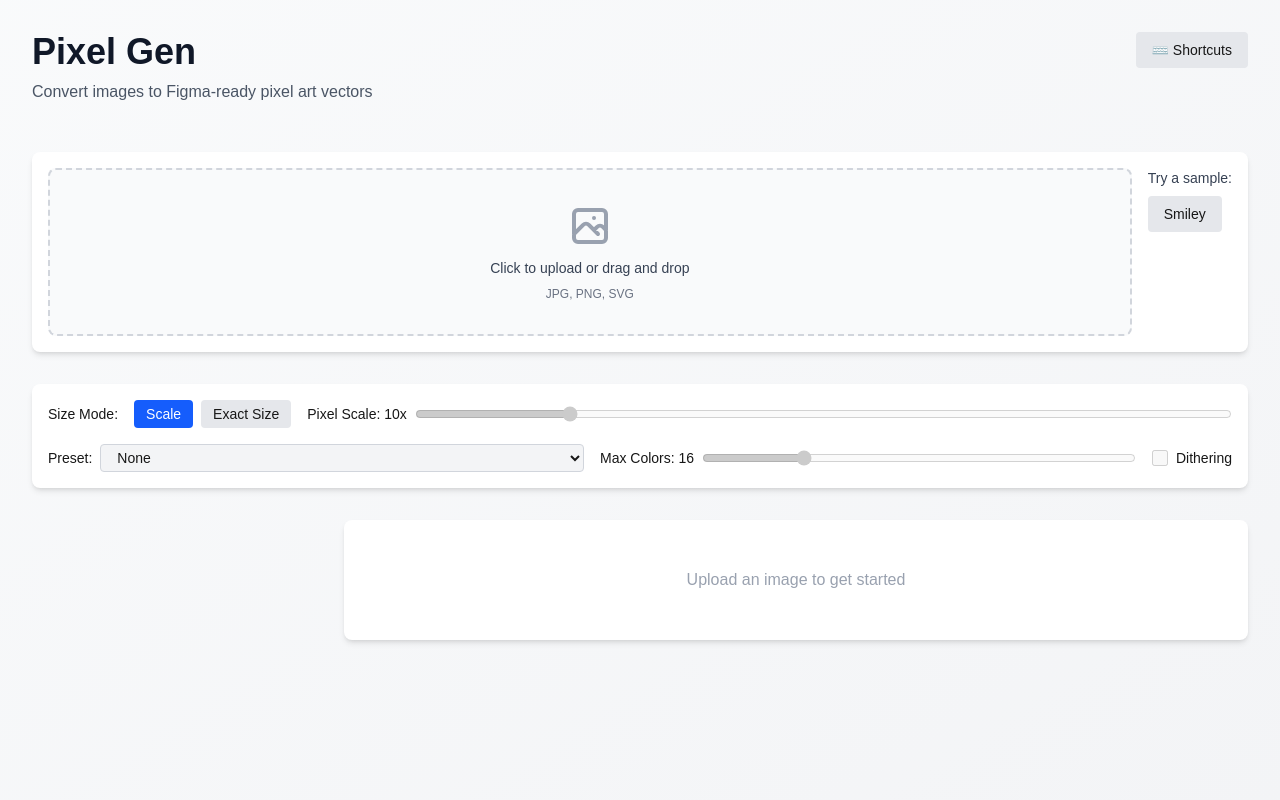
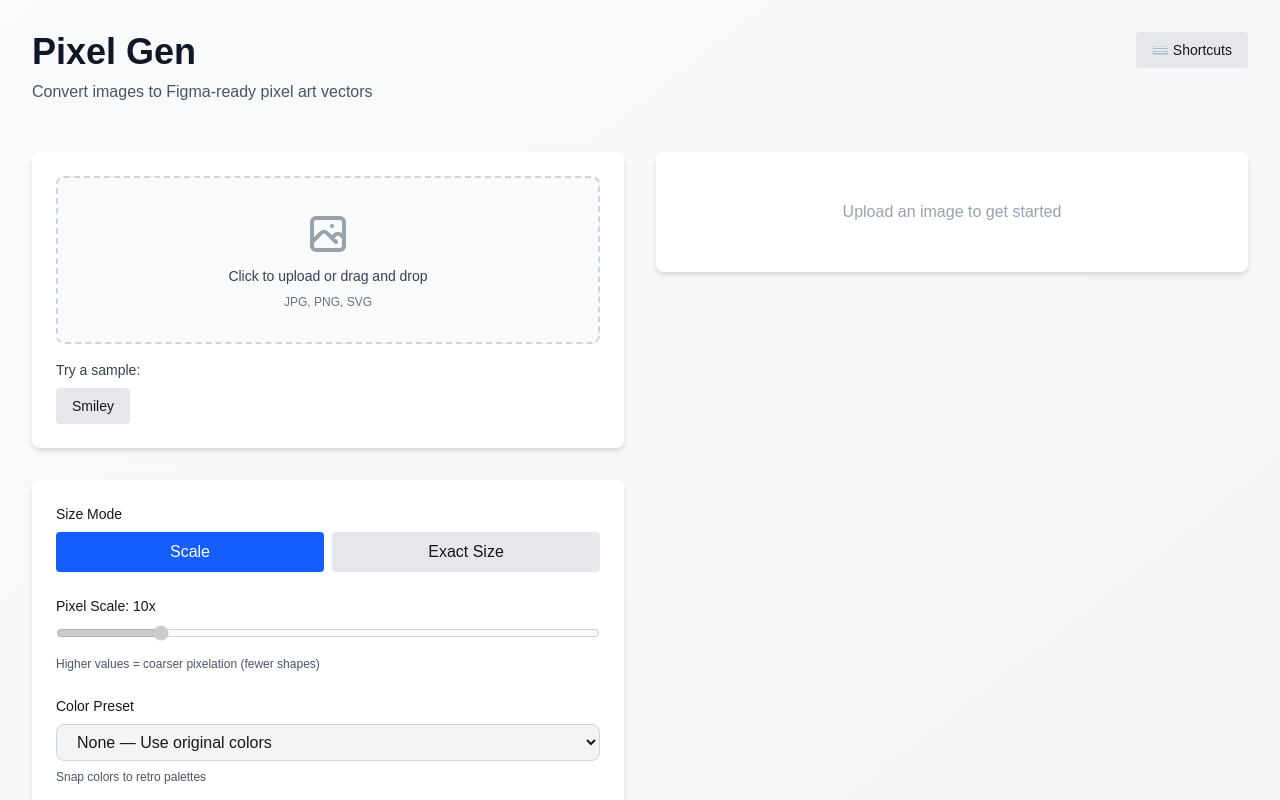
Before and after one commit to mattfwilson/pixel_gen, a Next.js app: page / in a window 1280 px wide. Shown: the top 800 px of the page. Built offline with nearby package versions, Linux system fonts and the light colour scheme.

Commit message:
Revert "Redesign layout: compact controls, larger preview area"
This reverts commit 3b3bb1dbc0ce42a360dbab7827a4e717e9e06e2f.

```diff
--- a/app/page.tsx
+++ b/app/page.tsx
@@ -252,33 +252,30 @@
           </div>
         </header>
 
-        {/* Upload Section - Full Width */}
-        <div className="bg-white p-4 rounded-lg shadow-md mb-8">
-          <div className="flex gap-4 items-start">
-            <div className="flex-1">
+        <div className="grid grid-cols-1 lg:grid-cols-2 gap-8">
+          {/* Left Column: Upload and Controls */}
+          <div className="flex flex-col gap-8">
+            <div className="bg-white p-6 rounded-lg shadow-md flex flex-col gap-4">
               <ImageUpload
                 onImageSelect={handleImageSelect}
                 disabled={processing}
               />
-            </div>
               <SampleImages
                 onSampleSelect={handleSampleSelect}
                 disabled={processing}
               />
             </div>
-        </div>
 
-        {/* Controls Section - Full Width */}
-        <div className="bg-white p-4 rounded-lg shadow-md mb-8">
-          <div className="flex flex-col gap-4">
-            {/* Row 1: Size Mode */}
-            <div className="flex gap-4 items-center">
-              <label className="text-sm font-medium whitespace-nowrap">Size Mode:</label>
+            <div className="bg-white p-6 rounded-lg shadow-md flex flex-col gap-6">
+              <div>
+                <label className="block text-sm font-medium mb-2">
+                  Size Mode
+                </label>
                 <div className="flex gap-2">
                   <button
                     onClick={() => handleSizeModeChange('scale')}
                     disabled={processing || !uploadedFile}
-                  className={`px-3 py-1 text-sm rounded transition-colors ${
+                    className={`flex-1 px-4 py-2 rounded transition-colors ${
                       sizeMode === 'scale'
                         ? 'bg-blue-600 text-white'
                         : 'bg-gray-200 hover:bg-gray-300'
@@ -289,7 +286,7 @@
                   <button
                     onClick={() => handleSizeModeChange('exact')}
                     disabled={processing || !uploadedFile}
-                  className={`px-3 py-1 text-sm rounded transition-colors ${
+                    className={`flex-1 px-4 py-2 rounded transition-colors ${
                       sizeMode === 'exact'
                         ? 'bg-blue-600 text-white'
                         : 'bg-gray-200 hover:bg-gray-300'
@@ -298,10 +295,11 @@
                     Exact Size
                   </button>
                 </div>
+              </div>
 
               {sizeMode === 'scale' ? (
-                <div className="flex-1 flex items-center gap-2">
-                  <label htmlFor="pixelSize" className="text-sm font-medium whitespace-nowrap">
+                <div>
+                  <label htmlFor="pixelSize" className="block text-sm font-medium mb-2">
                     Pixel Scale: {pixelSize}x
                   </label>
                   <input
@@ -312,12 +310,18 @@
                     value={pixelSize}
                     onChange={e => handlePixelSizeChange(Number(e.target.value))}
                     disabled={processing || !uploadedFile}
-                    className="flex-1"
+                    className="w-full"
                   />
+                  <p className="text-xs text-gray-600 mt-2">
+                    Higher values = coarser pixelation (fewer shapes)
+                  </p>
                 </div>
               ) : (
-                <div className="flex gap-2 items-center">
-                  <label htmlFor="exactWidth" className="text-sm font-medium">W:</label>
+                <div className="flex gap-4">
+                  <div className="flex-1">
+                    <label htmlFor="exactWidth" className="block text-sm font-medium mb-2">
+                      Width
+                    </label>
                     <input
                       id="exactWidth"
                       type="number"
@@ -326,9 +330,13 @@
                       value={exactWidth}
                       onChange={e => handleExactSizeChange(Number(e.target.value), exactHeight)}
                       disabled={processing || !uploadedFile}
-                    className="w-20 px-2 py-1 border border-gray-300 rounded text-sm"
+                      className="w-full px-4 py-2 border border-gray-300 rounded-lg"
                     />
-                  <label htmlFor="exactHeight" className="text-sm font-medium">H:</label>
+                  </div>
+                  <div className="flex-1">
+                    <label htmlFor="exactHeight" className="block text-sm font-medium mb-2">
+                      Height
+                    </label>
                     <input
                       id="exactHeight"
                       type="number"
@@ -337,36 +345,38 @@
                       value={exactHeight}
                       onChange={e => handleExactSizeChange(exactWidth, Number(e.target.value))}
                       disabled={processing || !uploadedFile}
-                    className="w-20 px-2 py-1 border border-gray-300 rounded text-sm"
+                      className="w-full px-4 py-2 border border-gray-300 rounded-lg"
                     />
                   </div>
+                </div>
               )}
-            </div>
 
-            {/* Row 2: Color Controls */}
-            <div className="flex gap-4 items-center">
-              <div className="flex-1 flex items-center gap-2">
-                <label htmlFor="colorPreset" className="text-sm font-medium whitespace-nowrap">
-                  Preset:
+              <div>
+                <label htmlFor="colorPreset" className="block text-sm font-medium mb-2">
+                  Color Preset
                 </label>
                 <select
                   id="colorPreset"
                   value={selectedPreset}
                   onChange={e => handlePresetChange(e.target.value)}
                   disabled={processing || !uploadedFile}
-                  className="flex-1 px-3 py-1 text-sm border border-gray-300 rounded focus:ring-2 focus:ring-blue-500 focus:border-transparent disabled:bg-gray-100"
+                  className="w-full px-4 py-2 border border-gray-300 rounded-lg focus:ring-2 focus:ring-blue-500 focus:border-transparent disabled:bg-gray-100"
                 >
                   {COLOR_PRESETS.map(preset => (
                     <option key={preset.name} value={preset.name}>
-                      {preset.name}
+                      {preset.name} {preset.description && `— ${preset.description}`}
                     </option>
                   ))}
                 </select>
+                <p className="text-xs text-gray-600 mt-2">
+                  Snap colors to retro palettes
+                </p>
               </div>
 
-              <div className="flex-1 flex items-center gap-2">
-                <label htmlFor="paletteSize" className="text-sm font-medium whitespace-nowrap">
+              <div>
+                <label htmlFor="paletteSize" className="block text-sm font-medium mb-2">
                   Max Colors: {paletteSize}
+                  {selectedPreset !== 'None' && <span className="text-xs text-gray-500 ml-2">(disabled - using preset)</span>}
                 </label>
                 <input
                   id="paletteSize"
@@ -376,11 +386,15 @@
                   value={paletteSize}
                   onChange={e => handlePaletteSizeChange(Number(e.target.value))}
                   disabled={processing || !uploadedFile || selectedPreset !== 'None'}
-                  className="flex-1"
+                  className="w-full"
                 />
+                <p className="text-xs text-gray-600 mt-2">
+                  Limits color palette using k-means clustering
+                </p>
               </div>
 
-              <label className="flex items-center gap-2 cursor-pointer whitespace-nowrap">
+              <div>
+                <label className="flex items-center gap-2 cursor-pointer">
                   <input
                     type="checkbox"
                     checked={useDithering}
@@ -388,42 +402,16 @@
                     disabled={processing || !uploadedFile || (selectedPreset === 'None' && paletteSize >= 64)}
                     className="w-4 h-4"
                   />
-                <span className="text-sm font-medium">Dithering</span>
+                  <span className="text-sm font-medium">Enable Dithering</span>
                 </label>
-            </div>
+                <p className="text-xs text-gray-600 mt-1 ml-6">
+                  Floyd-Steinberg dithering for smoother color transitions
+                </p>
               </div>
             </div>
 
-        {/* Main Content Area */}
-        <div className="grid grid-cols-1 lg:grid-cols-4 gap-8">
-          {/* Left Column: Size Mode, Export, Color Filter */}
-          <div className="lg:col-span-1 flex flex-col gap-8">
             {pixelGrid && (
-              <>
-                <div className="bg-white p-4 rounded-lg shadow-md">
-                  <h3 className="text-sm font-semibold mb-3">Export</h3>
-                  <SvgDownload
-                    pixelGrid={pixelGrid}
-                    selectedColors={selectedColors.length > 0 ? selectedColors : undefined}
-                    disabled={processing || selectedColors.length === 0}
-                    groupByColor={groupByColor}
-                    onGroupByColorChange={setGroupByColor}
-                  />
-                  <div className="relative my-4">
-                    <div className="absolute inset-0 flex items-center">
-                      <div className="w-full border-t border-gray-300"></div>
-                    </div>
-                    <div className="relative flex justify-center text-sm">
-                      <span className="px-2 bg-white text-gray-500">or</span>
-                    </div>
-                  </div>
-                  <FigmaExport
-                    onExport={handleExport}
-                    disabled={processing || selectedColors.length === 0}
-                  />
-                </div>
-
-                <div className="bg-white p-4 rounded-lg shadow-md">
+              <div className="bg-white p-6 rounded-lg shadow-md">
                 <ColorFilter
                   colors={pixelGrid.uniqueColors}
                   selectedColors={selectedColors}
@@ -432,13 +420,13 @@
                   onDeselectAll={handleDeselectAll}
                 />
               </div>
-              </>
             )}
           </div>
 
-          {/* Right Column: Preview */}
-          <div className="lg:col-span-3">
+          {/* Right Column: Preview and Export */}
+          <div className="flex flex-col gap-8">
             {pixelGrid && (
+              <>
                 <div className="bg-white p-6 rounded-lg shadow-md">
                   <PixelPreview
                     pixelGrid={pixelGrid}
@@ -446,6 +434,33 @@
                     originalImage={originalImageUrl || undefined}
                   />
                 </div>
+
+                <div className="bg-white p-6 rounded-lg shadow-md flex flex-col gap-4">
+                  <h3 className="text-lg font-semibold">Export</h3>
+
+                  <SvgDownload
+                    pixelGrid={pixelGrid}
+                    selectedColors={selectedColors.length > 0 ? selectedColors : undefined}
+                    disabled={processing || selectedColors.length === 0}
+                    groupByColor={groupByColor}
+                    onGroupByColorChange={setGroupByColor}
+                  />
+
+                  <div className="relative">
+                    <div className="absolute inset-0 flex items-center">
+                      <div className="w-full border-t border-gray-300"></div>
+                    </div>
+                    <div className="relative flex justify-center text-sm">
+                      <span className="px-2 bg-white text-gray-500">or</span>
+                    </div>
+                  </div>
+
+                  <FigmaExport
+                    onExport={handleExport}
+                    disabled={processing || selectedColors.length === 0}
+                  />
+                </div>
+              </>
             )}
 
             {!pixelGrid && !processing && (
--- a/components/PixelPreview.tsx
+++ b/components/PixelPreview.tsx
@@ -109,7 +109,7 @@
         {showComparison && originalImage && (
           <div className="border border-gray-300 rounded-lg p-4 bg-gray-50 flex-1 overflow-auto">
             <p className="text-xs text-gray-600 mb-2 text-center">Original</p>
-            <div className="overflow-auto max-h-[600px]">
+            <div className="overflow-auto max-h-96">
               <img
                 src={originalImage}
                 alt="Original"
@@ -126,7 +126,7 @@
 
         <div className={`border border-gray-300 rounded-lg p-4 bg-gray-50 ${showComparison ? 'flex-1' : 'inline-block'}`}>
           {showComparison && <p className="text-xs text-gray-600 mb-2 text-center">Pixelated</p>}
-          <div className="overflow-auto" style={{ maxHeight: showComparison ? '600px' : '800px' }}>
+          <div className="overflow-auto max-h-96">
             <canvas
               ref={canvasRef}
               className="max-w-full h-auto"
```
Lines whose indentation alone changed are shown as unchanged.
